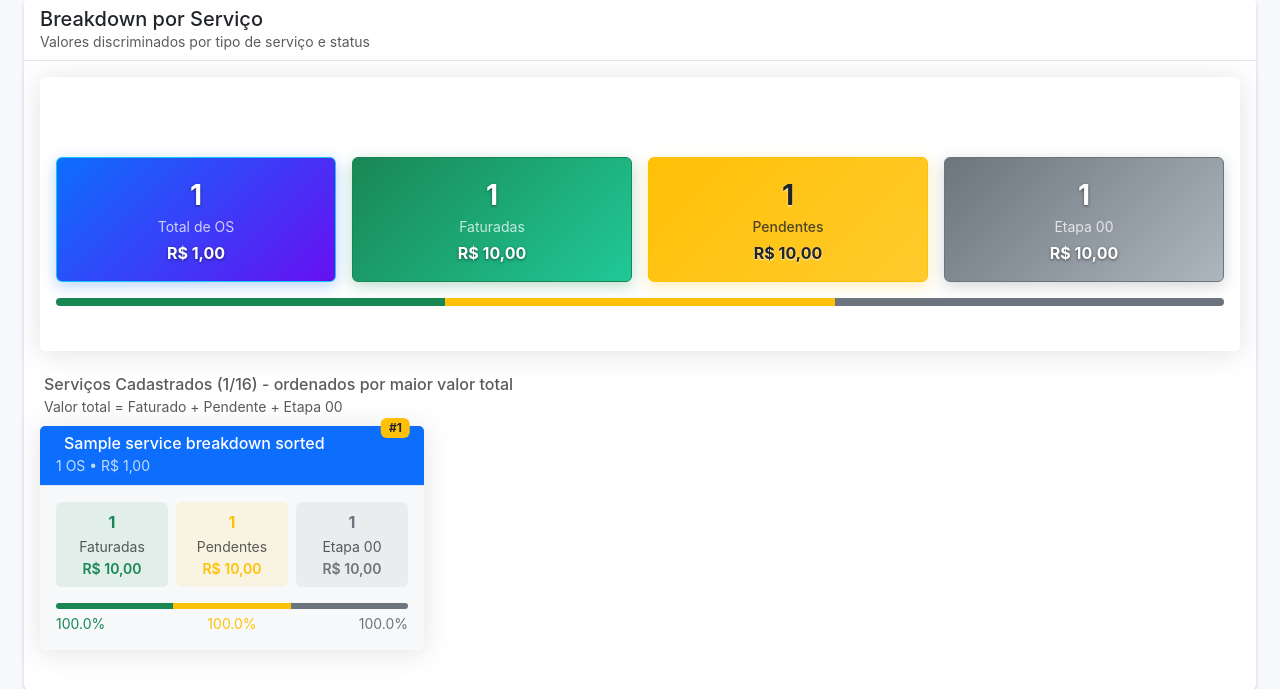
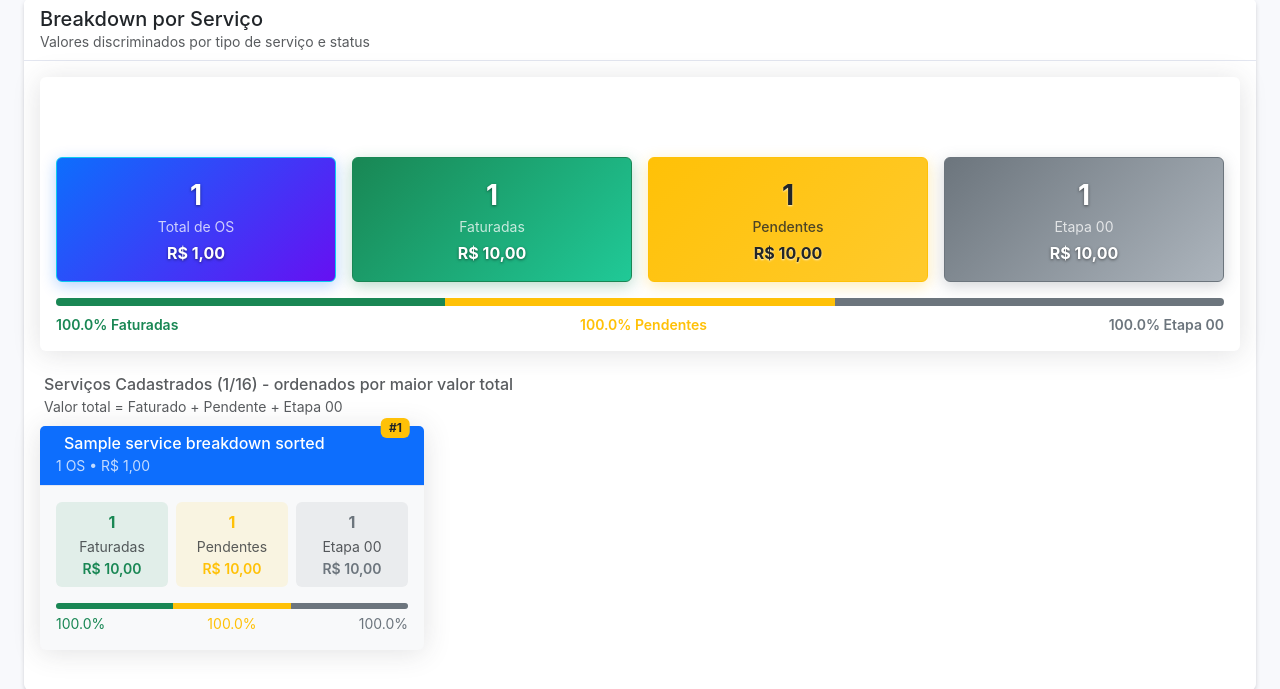
Before and after one commit to renansilva42/financeiro_autentica_ofc, a Flask app: template src/templates/services.html in a window 1280 px wide. Shown: the part 179-868 px from the top of the page. Run offline with Flask 3, Linux system fonts and the light colour scheme; the template is opened without the code that fills it: most values are stand-ins (such as "Sample title", 1, 10 or a date in 2020).

```diff
--- a/src/templates/services.html
+++ b/src/templates/services.html
@@ -435,9 +435,9 @@
                                                 {% endif %}
                                             </div>
                                             <div class="d-flex justify-content-between mt-2">
-                                                <small class="text-white">{{ ((totals.faturada / totals.all * 100) if totals.all > 0 else 0) | round(1) }}% Faturadas</small>
-                                                <small class="text-white">{{ ((totals.pendente / totals.all * 100) if totals.all > 0 else 0) | round(1) }}% Pendentes</small>
-                                                <small class="text-white">{{ ((totals.etapa00 / totals.all * 100) if totals.all > 0 else 0) | round(1) }}% Etapa 00</small>
+                                                <small class="text-success fw-semibold">{{ ((totals.faturada / totals.all * 100) if totals.all > 0 else 0) | round(1) }}% Faturadas</small>
+                                                <small class="text-warning fw-semibold">{{ ((totals.pendente / totals.all * 100) if totals.all > 0 else 0) | round(1) }}% Pendentes</small>
+                                                <small class="text-secondary fw-semibold">{{ ((totals.etapa00 / totals.all * 100) if totals.all > 0 else 0) | round(1) }}% Etapa 00</small>
                                             </div>
                                         </div>
                                     </div>
```
